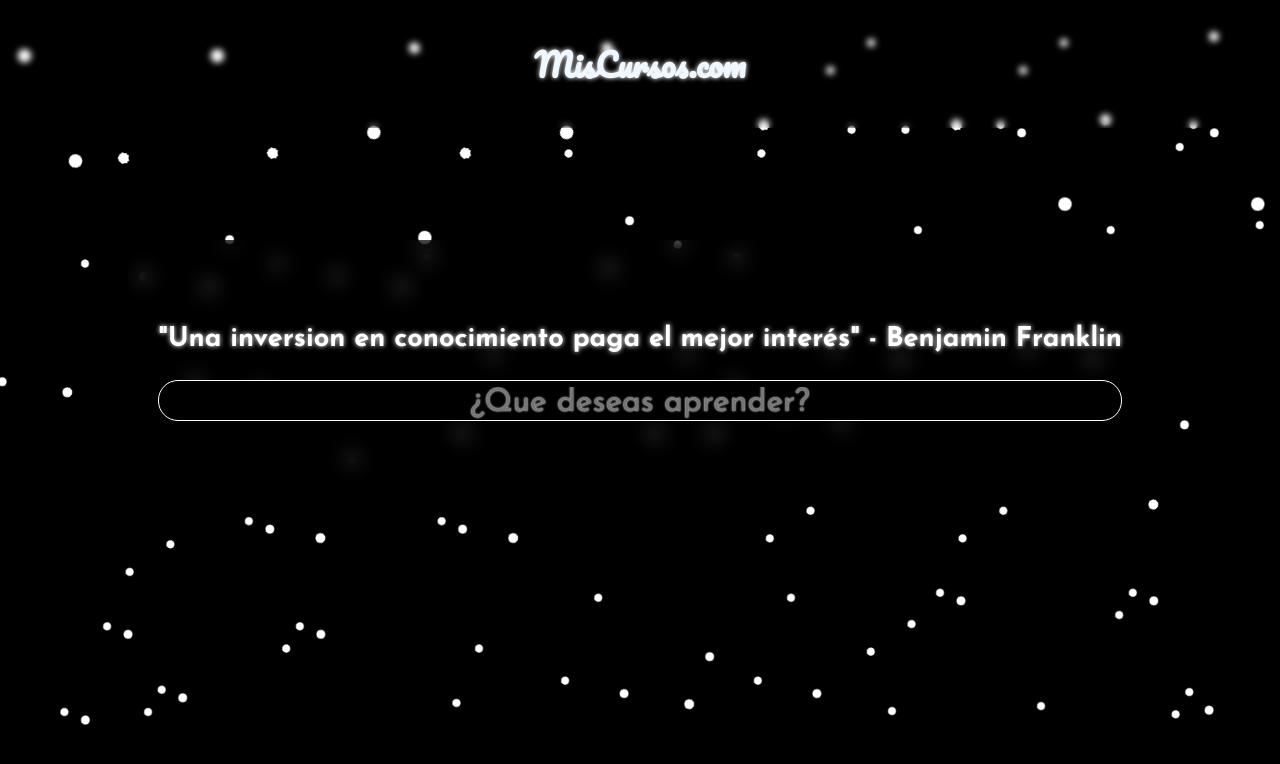
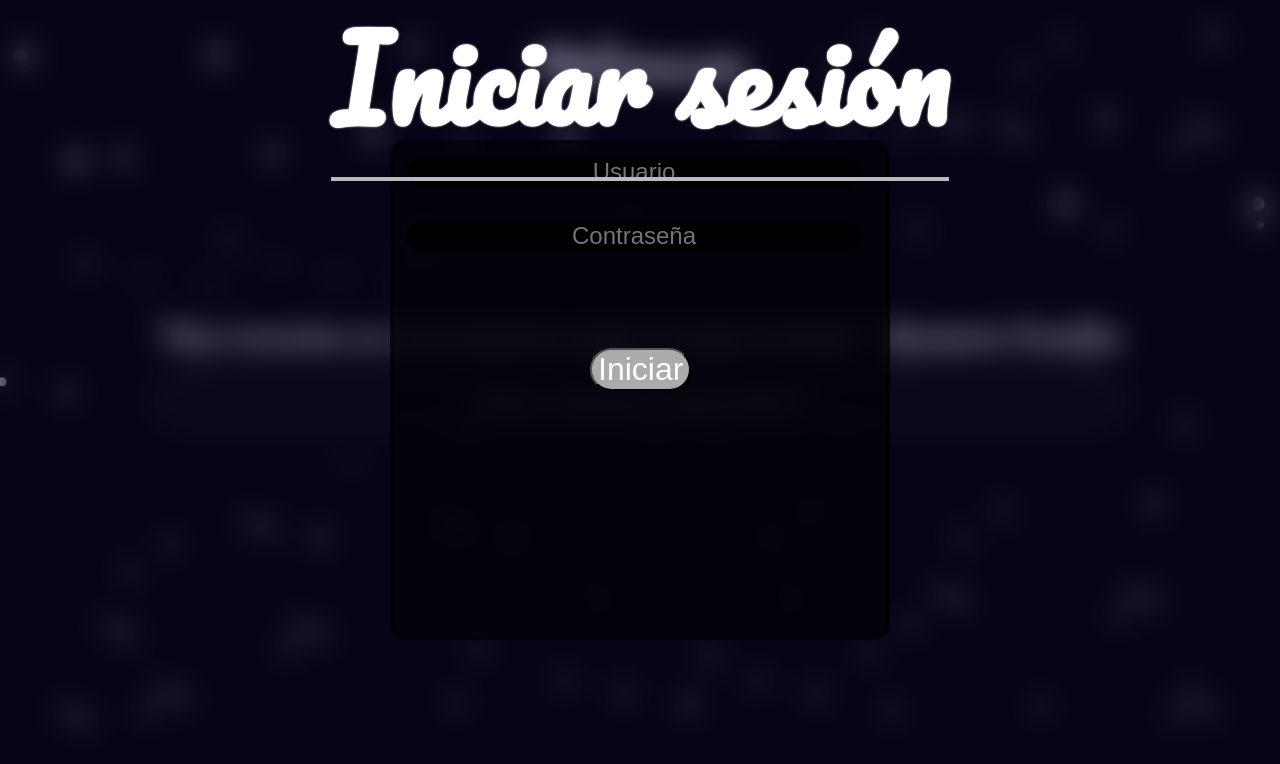
Before and after one commit to lucasmieres2001/tiendaOnline, a plain HTML site: page index.html in a window 1280 px wide. Shown: the top 764 px of the page. Drawn offline with Linux system fonts and the light colour scheme.

Commit message:
Se añadió Login y 3 cuentas de inicio de sesion para nosotros.

```diff
--- a/script1.js
+++ b/script1.js
@@ -1,21 +1,52 @@
 
 const pantallaCarga = document.getElementById("pantallaCarga");
-let nombreUsuario = "Lucas";
+const passwords = "papita"
+let nombreUsuario = ["Lucas", "Karen", "Elvis"];
 const bienvenida = document.createElement("div");
 bienvenida.id = "welcome";
 const textoBienvenida = document.createElement("h1");
-textoBienvenida.textContent = `¡Bienvenido ${nombreUsuario}!`;
-bienvenida.appendChild(textoBienvenida);
+
 pantallaCarga.appendChild(bienvenida);
 
+const formulario = document.createElement("form");
+formulario.id = "formulario";
+const input1 = document.createElement("input");
+const input2 = document.createElement("input");
+const input3 = document.createElement("button");
+input1.classList = "inputFormulario";
+input2.classList = "inputFormulario";
+input1.placeholder = "Usuario";
+input2.placeholder = "Contraseña";
+input3.classList ="botonIniciar";
+input1.type = "text";
+input2.type = "password";
+input3.textContent = "Iniciar"
+input1.id = "name";
+input2.id = "pass";
+bienvenida.appendChild(formulario);
+formulario.appendChild(input1);
+formulario.appendChild(input2);
+formulario.appendChild(input3);
 
-// Espera un breve momento antes de agregar la clase "hide" para que la transición se aplique
-setTimeout(() => {
-    bienvenida.style.opacity = '0'; // Cambia la opacidad gradualmente
-    bienvenida.style.transition = 'opacity 2s ease-out'; // Transición de opacidad durante 2 segundos
-}, 1000); // Retraso de 100 milisegundos
+bienvenida.appendChild(textoBienvenida);
+    textoBienvenida.textContent = `Iniciar sesión`;
 
-// Después de 2.1 segundos, elimina el elemento del DOM
-setTimeout(() => {
-    pantallaCarga.removeChild(bienvenida);
-}, 2500);
+
+    input3.addEventListener("click", ()=>{
+
+
+        if(nombreUsuario.includes(input1.value) && input2.value === passwords){
+            event.preventDefault();
+            textoBienvenida.textContent = `¡Bienvenido ${input1.value}!`;
+            setTimeout(() => {
+                bienvenida.style.transition = 'opacity 2s ease-out';
+                bienvenida.style.opacity = '0';
+            }, 1000);
+
+            setTimeout(() => {
+                pantallaCarga.removeChild(bienvenida);
+            }, 2500);
+
+         }
+
+})
--- a/style.css
+++ b/style.css
@@ -24,7 +24,7 @@ header {
 .title {
     cursor:pointer;
     user-select: none;
-    text-shadow: 0 0 5px rgb(255, 255, 255);
+    text-shadow: 0 0 2px rgb(255, 255, 255);
     color: aliceblue;
     font-family: 'Pacifico';
     display: flex;
@@ -66,7 +66,7 @@ section article h1 {
     max-width: 100%;
     user-select: none;
     font-size: 1.7rem;
-    text-shadow: 0 0 5px rgb(255, 255, 255);
+    text-shadow: 0 0 2px rgb(255, 255, 255);
 }
 
 #buscador {
@@ -91,9 +91,21 @@ section article h1 {
     display: none;
 }
 
+
+#formulario  {
+    border-radius: 15px;
+    display: inline;
+    position: absolute;
+    bottom: 10rem;
+    width: 500px;
+    height: 500px;
+    backdrop-filter: blur(10px);
+    background-color: rgba(0, 0, 0, 0.7);
+}
+
+
 #welcome {
     opacity: 1;
-    transition: opacity 2s ease-out;
     display: flex;
     align-items: center;
     justify-content: center;
@@ -106,13 +118,37 @@ section article h1 {
 }
 
 #welcome h1 {
-    text-shadow: 0 0 05px white;
+    position: relative;
+    bottom: 20rem;
+    border-bottom: 4px solid rgb(187, 187, 187);
+    text-shadow: 0 0 2px white;
     user-select: none;
     font-family: 'Pacifico';
-    font-size: 10rem;
+    font-size: 7rem;
     color: rgb(255, 255, 255);
 }
 
-.hide {
-    opacity: 0;
+.inputFormulario {
+
+    width: 90%;
+    font-size: 1.5rem;
+    color: rgb(255, 187, 0);
+    border:1px solid black;
+    border-radius: 15px;
+    margin: 1rem;
+    background-color: black;
 }
+
+.inputFormulario::placeholder{
+    text-align: center;
+}
+
+.botonIniciar {
+    border-radius: 30px;
+    position: relative;
+    top: 5rem;
+    left: 12.5rem;
+    font-size: 2rem;
+    color: white;
+    background-color: rgb(171, 171, 171);
+}
```
